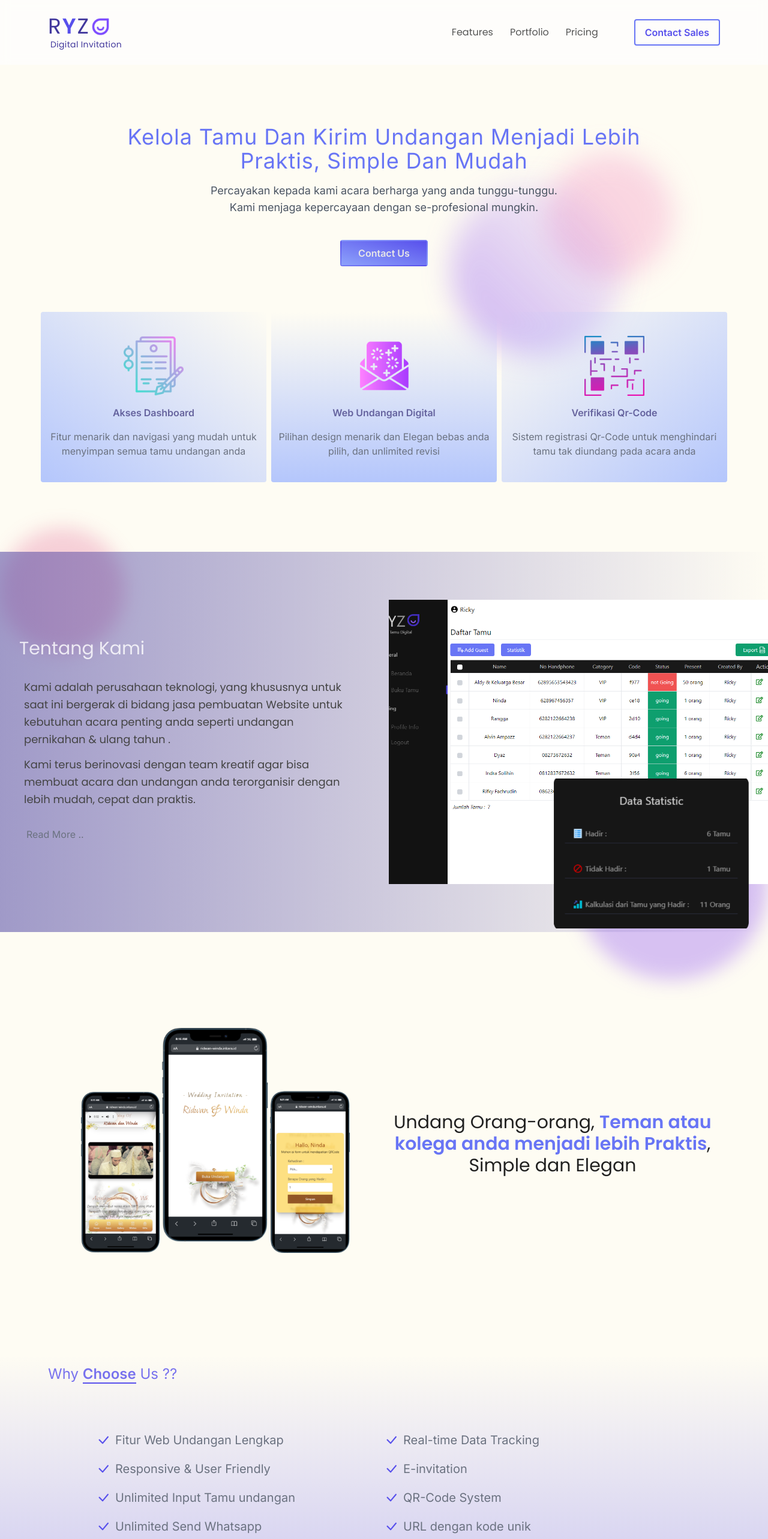
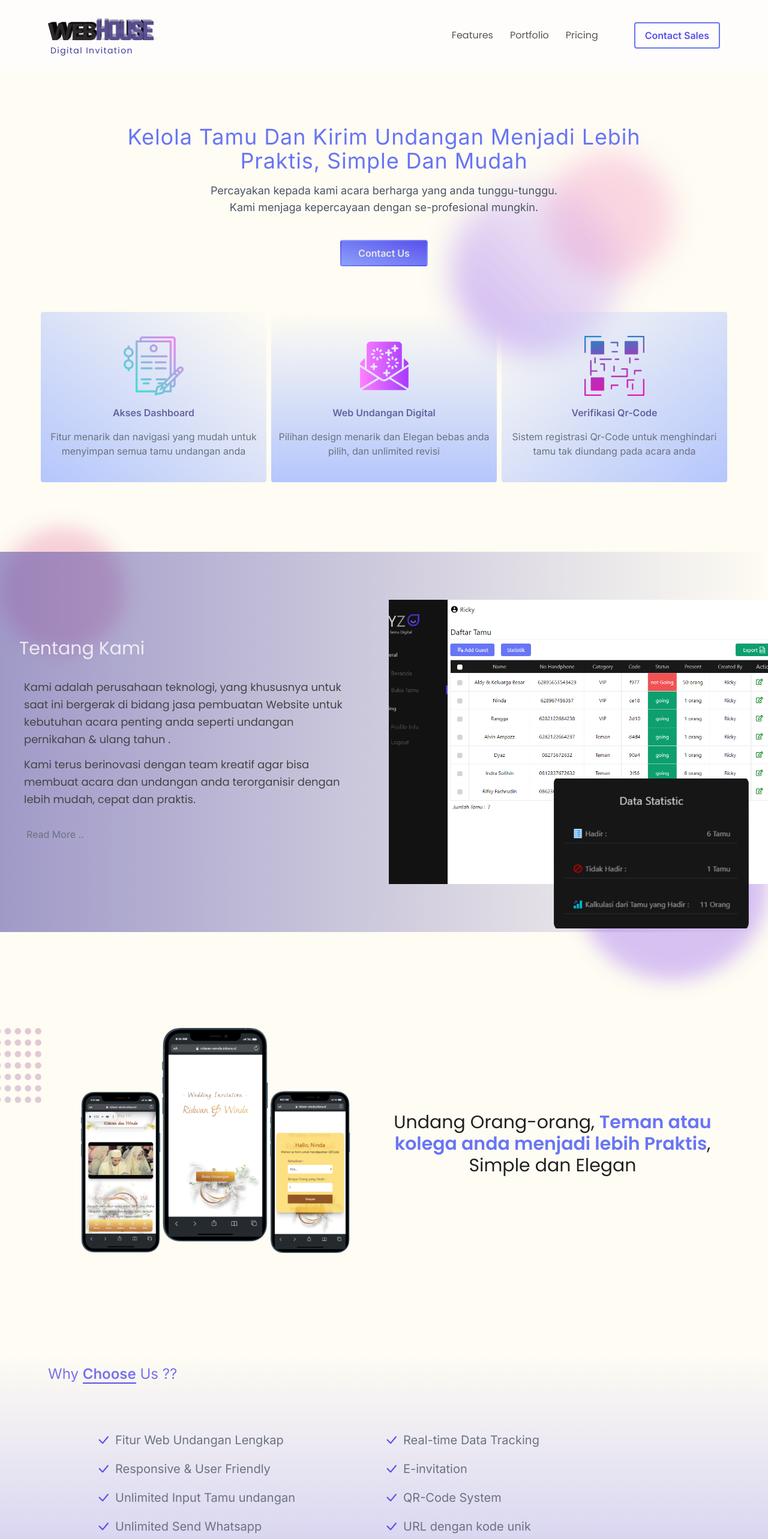
Before and after one commit to rickyzatnika/wedding-landing, a Next.js app: page / in a window 1280 px wide. Shown: the top 2566 px of the page at 60% size. Built offline with nearby package versions, Linux system fonts and the light colour scheme.

Commit message:
add animation

```diff
--- a/components/Home/Intro.jsx
+++ b/components/Home/Intro.jsx
@@ -4,7 +4,17 @@ import { motion } from "framer-motion";
 const Intro = () => {
   return (
     <>
-      <div className="w-full h-full my-20 lg:my-40 px-6 lg:px-20">
+      <div className="w-full h-full my-20 lg:my-40 px-6 lg:px-20 relative">
+        <div className="absolute left-0 top-0 -z-50 opacity-30 anima">
+          <Image
+            src="/images/baruleud.png"
+            alt=""
+            width={150}
+            height={125}
+            objectFit="contain"
+            objectPosition="center"
+          />
+        </div>
         <div className="grid grid-cols-1 lg:grid-cols-12 text-center gap-8 lg:gap-1 items-center justify-center">
           <motion.div
             initial={{ opacity: 0, y: 90 }}
--- a/components/Navbar.jsx
+++ b/components/Navbar.jsx
@@ -55,16 +55,16 @@ const Navbar = () => {
             passHref
             className="text-4xl -tracking-tighter flex items-center"
           >
-            R<span className="font-bold  text-indigo-600">Y</span>Z
             <Image
-              src="/images/logo.png"
+              src="/images/webhouse-logo.png"
               alt=""
-              width={35}
-              height={35}
+              width={185}
+              height={50}
               objectFit="contain"
+              priority
             />
           </Link>
-          <p className="pl-1 text-sm tracking-wide text-indigo-800">
+          <p className="pl-1 text-sm tracking-widest text-indigo-800">
             Digital Invitation
           </p>
         </div>
--- a/styles/globals.css
+++ b/styles/globals.css
@@ -17,3 +17,16 @@ body {
 .poppins {
   font-family: "Poppins", sans-serif;
 }
+
+.anima {
+  animation: slide 5s infinite alternate-reverse linear;
+}
+
+@keyframes slide {
+  0% {
+    left: -10%;
+  }
+  100% {
+    left: 0;
+  }
+}
```
Also changed, not shown: public/images/baruleud.png (added), public/images/webhouse-logo.png (added).
